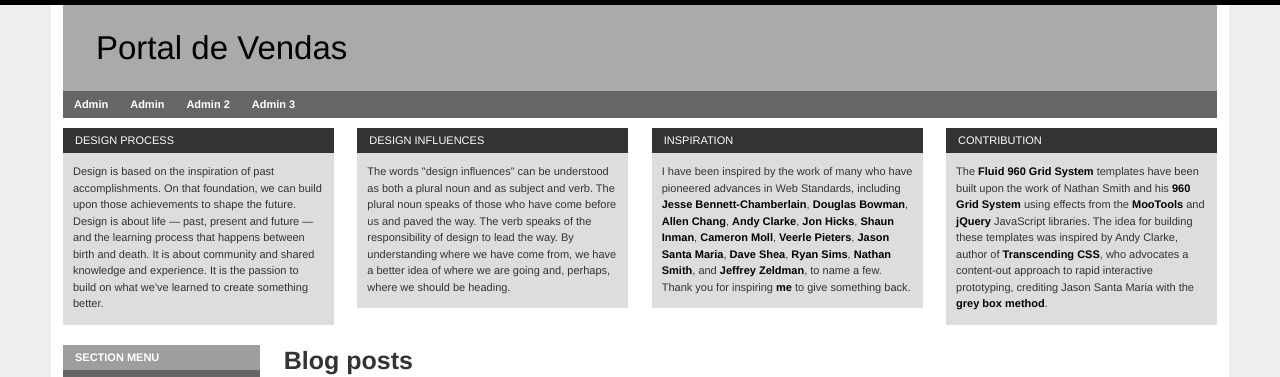
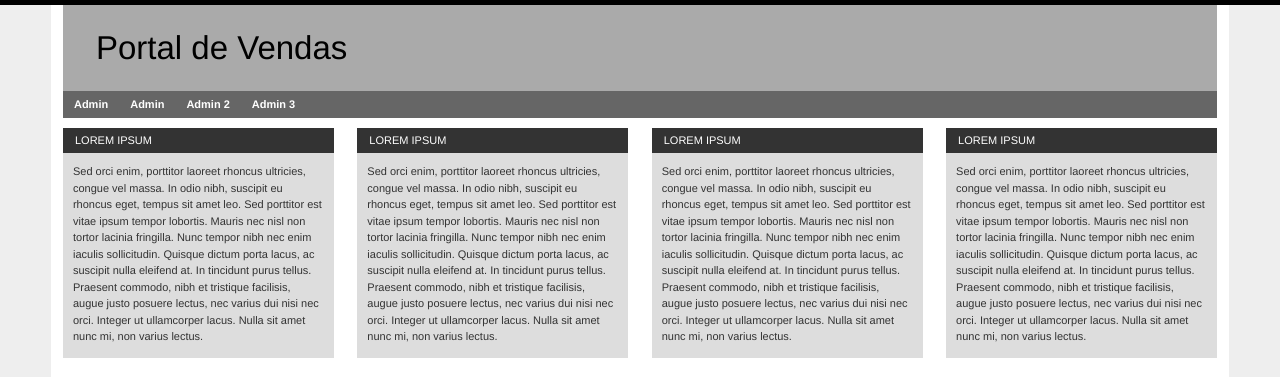
Before and after one commit to fabianisouza/mc437-2s12-portal-g8, a CakePHP app: the page made by app/View/Posts/index.ctp in a window 1280 px wide. Shown: the top 377 px of the page. Run offline with PHP 8.4 and a stand-in for CakePHP, Linux system fonts and the light colour scheme; the template is opened without the code that fills it, so the values that code supplies are empty; some libraries are stand-ins or nearby versions; grey boxes are pictures that could not be loaded.

Commit message:
beto: layout

```diff
--- a/app/View/Elements/admin/main_menu.ctp
+++ b/app/View/Elements/admin/main_menu.ctp
@@ -1,14 +1,14 @@
 <ul class="nav main">
 	<li>
 		<a href="/admin">Admin</a>
-		<ul>
+		<!--<ul>
 			<li>
 				<a href="/">Link 1</a>
 			</li>
 			<li>
 				<a href="/">Link 2</a>
 			</li>
-		</ul>
+		</ul>-->
 	</li>
 	<li>
 		<a href="/admin">Admin</a>
--- a/app/View/Layouts/default.ctp
+++ b/app/View/Layouts/default.ctp
@@ -28,48 +28,33 @@
 		<div class="clear" style="height: 10px; width: 100%;"></div>
 		<div class="grid_4">
 			<div class="box">
-				<h2>Design Process</h2>
+				<h2>Lorem Ipsum</h2>
 				<div class="block">
-					<p>Design is based on the inspiration of past accomplishments. On that foundation, we can build upon those achievements to shape the future. Design is about life — past, present and future — and the learning process that happens between birth and death. It is about community and shared knowledge and experience. It is the passion to build on what we've learned to create something better.</p>
+					<p>Sed orci enim, porttitor laoreet rhoncus ultricies, congue vel massa. In odio nibh, suscipit eu rhoncus eget, tempus sit amet leo. Sed porttitor est vitae ipsum tempor lobortis. Mauris nec nisl non tortor lacinia fringilla. Nunc tempor nibh nec enim iaculis sollicitudin. Quisque dictum porta lacus, ac suscipit nulla eleifend at. In tincidunt purus tellus. Praesent commodo, nibh et tristique facilisis, augue justo posuere lectus, nec varius dui nisi nec orci. Integer ut ullamcorper lacus. Nulla sit amet nunc mi, non varius lectus.</p>
 				</div>
 			</div>
 		</div>
 		<div class="grid_4">
 			<div class="box">
-				<h2>Design Influences</h2>
+				<h2>Lorem Ipsum</h2>
 				<div class="block">
-					<p>The words "design influences" can be understood as both a plural noun and as subject and verb. The plural noun speaks of those who have come before us and paved the way. The verb speaks of the responsibility of design to lead the way. By understanding where we have come from, we have a better idea of where we are going and, perhaps, where we should be heading.</p>
+					<p>Sed orci enim, porttitor laoreet rhoncus ultricies, congue vel massa. In odio nibh, suscipit eu rhoncus eget, tempus sit amet leo. Sed porttitor est vitae ipsum tempor lobortis. Mauris nec nisl non tortor lacinia fringilla. Nunc tempor nibh nec enim iaculis sollicitudin. Quisque dictum porta lacus, ac suscipit nulla eleifend at. In tincidunt purus tellus. Praesent commodo, nibh et tristique facilisis, augue justo posuere lectus, nec varius dui nisi nec orci. Integer ut ullamcorper lacus. Nulla sit amet nunc mi, non varius lectus.</p>
 				</div>
 			</div>
 		</div>
 		<div class="grid_4">
 			<div class="box">
-				<h2>Inspiration</h2>
+				<h2>Lorem Ipsum</h2>
 				<div class="block">
-					<p>I have been inspired by the work of many who have pioneered advances in Web Standards, including
-			<a href="http://www.31three.com/" title="www.31three.com">Jesse Bennett-Chamberlain</a>,
-			<a href="http://www.stopdesign.com/" title="www.stopdesign.com">Douglas Bowman</a>,
-			<a href="http://www.chaoticpattern.com/" title="www.chaoticpattern.com">Allen Chang</a>,
-			<a href="http://www.stuffandnonsense.co.uk/" title="www.stuffandnonsense.co.uk">Andy Clarke</a>,
-			<a href="http://www.hicksdesign.co.uk/" title="www.hicksdesign.co.uk">Jon Hicks</a>,
-			<a href="http://www.shauninman.com/" title="www.shauninman.com">Shaun Inman</a>,
-			<a href="http://www.cameronmoll.com/" title="www.cameronmoll.com">Cameron Moll</a>,
-			<a href="http://veerle.duoh.com/" title="veerle.duoh.com">Veerle Pieters</a>,
-			<a href="http://www.jasonsantamaria.com/" title="www.jasonsantamaria.com">Jason Santa Maria</a>,
-			<a href="http://www.mezzoblue.com/" title="www.mezzoblue.com">Dave Shea</a>,
-			<a href="http://www.thebignoob.com/" title="www.thebignoob.com">Ryan Sims</a>,
-			<a href="http://www.sonspring.com/" title="www.sonspring.com">Nathan Smith</a>, and
-			<a href="http://www.zeldman.com/" title="www.zeldman.com">Jeffrey Zeldman</a>,
-			to name a few. Thank you for inspiring <a href="http://www.domain7.com/WhoWeAre/StephenBau.html" title="Stephen Bau, Designer, Domain7">me</a> to give something back.</p>
+					<p>Sed orci enim, porttitor laoreet rhoncus ultricies, congue vel massa. In odio nibh, suscipit eu rhoncus eget, tempus sit amet leo. Sed porttitor est vitae ipsum tempor lobortis. Mauris nec nisl non tortor lacinia fringilla. Nunc tempor nibh nec enim iaculis sollicitudin. Quisque dictum porta lacus, ac suscipit nulla eleifend at. In tincidunt purus tellus. Praesent commodo, nibh et tristique facilisis, augue justo posuere lectus, nec varius dui nisi nec orci. Integer ut ullamcorper lacus. Nulla sit amet nunc mi, non varius lectus.</p>
 				</div>
 			</div>
 		</div>
 		<div class="grid_4">
 			<div class="box">
-				<h2>Contribution</h2>
+				<h2>Lorem Ipsum</h2>
 				<div class="block">
-					<p>The <a href="/fluid960gs/">Fluid 960 Grid System</a> templates have been built upon the work of Nathan Smith and his <a href="http://960.gs/">960 Grid System</a> using effects from the <a href="http://mootools.net/">MooTools</a> and <a href="http://jquery.com/">jQuery</a>  JavaScript libraries.
-		 The idea for building these templates was inspired by Andy Clarke, author of <a href="http://www.transcendingcss.com/">Transcending CSS</a>, who advocates a content-out approach to rapid interactive prototyping, crediting Jason Santa Maria with the <a href="http://www.jasonsantamaria.com/archive/2004/05/24/grey_box_method.php">grey box method</a>.</p>
+					<p>Sed orci enim, porttitor laoreet rhoncus ultricies, congue vel massa. In odio nibh, suscipit eu rhoncus eget, tempus sit amet leo. Sed porttitor est vitae ipsum tempor lobortis. Mauris nec nisl non tortor lacinia fringilla. Nunc tempor nibh nec enim iaculis sollicitudin. Quisque dictum porta lacus, ac suscipit nulla eleifend at. In tincidunt purus tellus. Praesent commodo, nibh et tristique facilisis, augue justo posuere lectus, nec varius dui nisi nec orci. Integer ut ullamcorper lacus. Nulla sit amet nunc mi, non varius lectus.</p>
 				</div>
 			</div>
 		</div>
```
